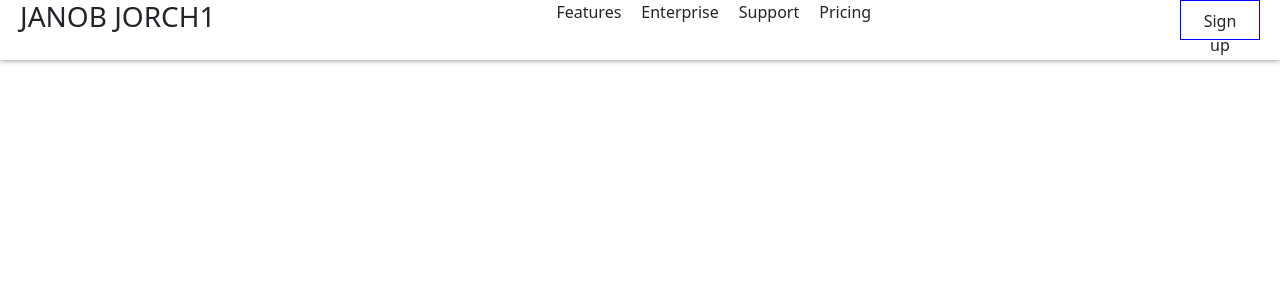
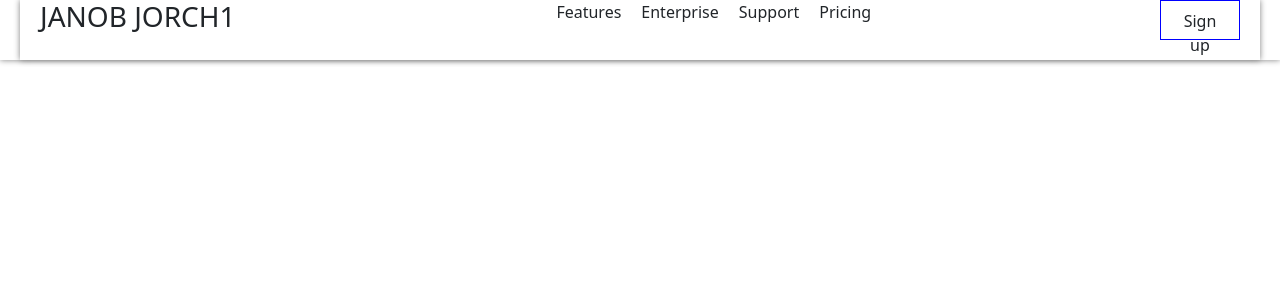
Before and after one commit to Juratbekdasturchi/loyihaffff, a React (Create React App) app: page / in a window 1280 px wide. Shown: the top 300 px of the page. Built offline with nearby package versions, Linux system fonts and the light colour scheme.

Commit message:
Save commit

```diff
--- a/src/App.js
+++ b/src/App.js
@@ -4,7 +4,7 @@ import './App.css';
 function App() {
   return (
     <div className="App">
-      {/* <header className="App-header"> */}
+      <header className="App-header">
         <header>
           <h3> JANOB JORCH1 </h3>
           <ul>
@@ -28,7 +28,7 @@ function App() {
         >
           Learn React
         </a> */}
-      {/* </header> */}
+      </header>
     </div>
   );
 }
```
